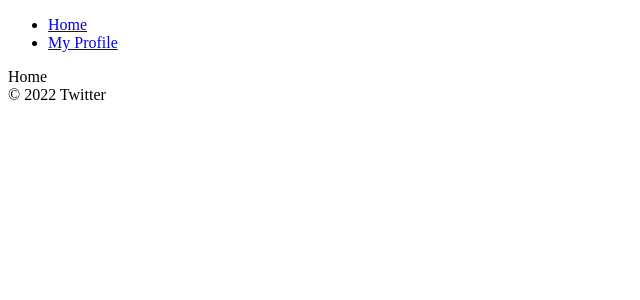
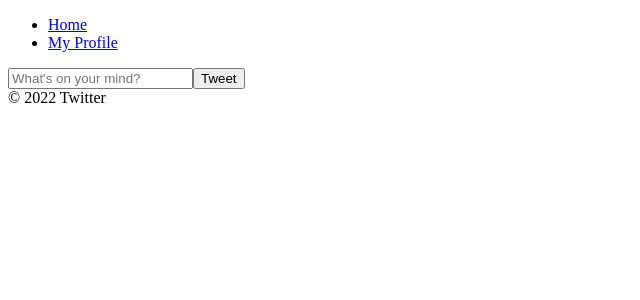
Before and after one commit to ohwoo-kwon/firebase, a React (Create React App) app: page /#/ in a window 1280 px wide. Shown: the top 300 px of the page, without its empty margins (0-640 px from the left). Built offline with nearby package versions, Linux system fonts and the light colour scheme; no server answers; sample sign-in values are in the browser's storage.

Commit message:
#3.1 Tweeting

```diff
--- a/src/fbase.js
+++ b/src/fbase.js
@@ -1,5 +1,6 @@
 import { initializeApp } from "firebase/app";
 import { getAuth } from "firebase/auth";
+import { getFirestore } from "firebase/firestore";
 
 const firebaseConfig = {
   apiKey: process.env.REACT_APP_API_KEY,
@@ -13,3 +14,4 @@ const firebaseConfig = {
 initializeApp(firebaseConfig);
 
 export const authService = getAuth();
+export const dbService = getFirestore();
--- a/src/routes/Home.js
+++ b/src/routes/Home.js
@@ -1,3 +1,35 @@
-const Home = () => <span>Home</span>;
+import { dbService } from "fbase";
+import { addDoc, collection } from "firebase/firestore";
+import { useState } from "react";
+
+const Home = () => {
+  const [tweet, setTweet] = useState("");
+  const onSubmit = async (e) => {
+    e.preventDefault();
+    await addDoc(collection(dbService, "tweets"), {
+      tweet,
+      createdAt: Date.now(),
+    });
+    setTweet("");
+  };
+  const onChange = (e) => {
+    setTweet(e.target.value);
+  };
+
+  return (
+    <div>
+      <form onSubmit={onSubmit}>
+        <input
+          type="text"
+          value={tweet}
+          onChange={onChange}
+          placeholder="What's on your mind?"
+          maxLength={120}
+        />
+        <input type="submit" value="Tweet" />
+      </form>
+    </div>
+  );
+};
 
 export default Home;
```
